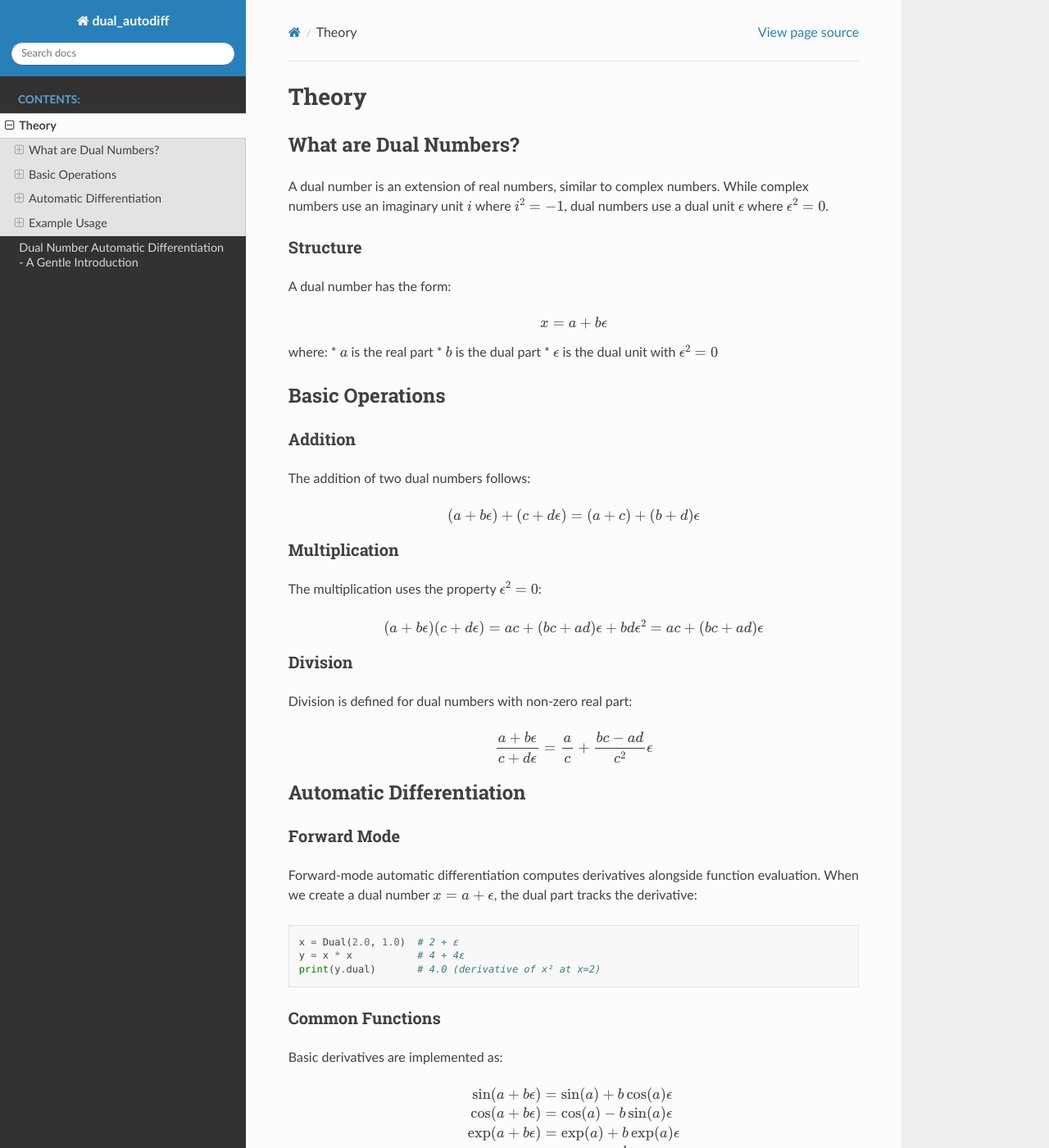
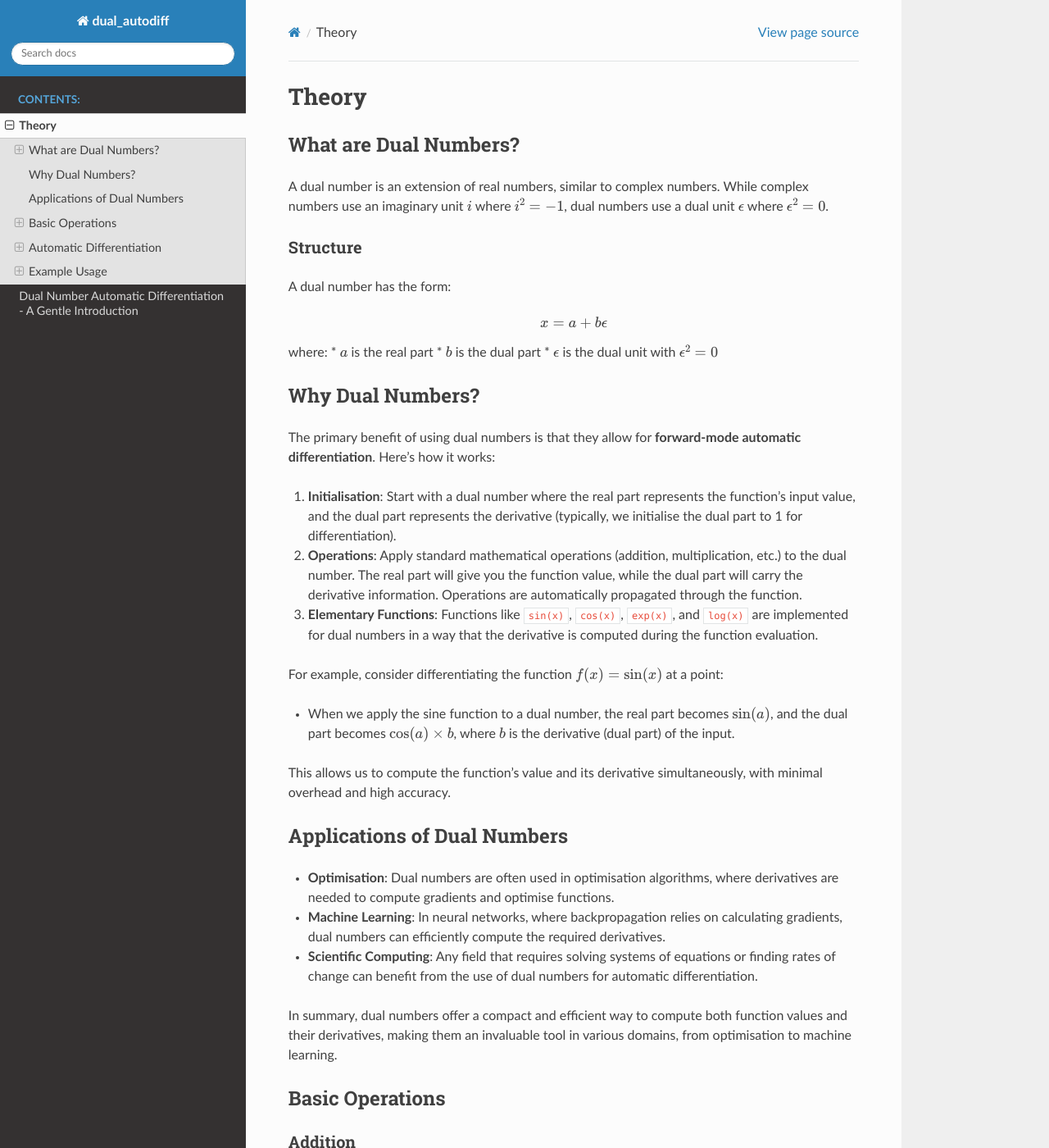
Before and after one commit to AprilQx/Master-Project-C1, a Sphinx documentation site: the page built from dual_autodiff/docs/theory.rst, in a window 1280 px wide and 1400 px high. Shown: the whole window at 82% size. Built offline with Sphinx 7.4.7 and the Read the Docs theme 3.1.0, drawn with Linux system fonts in a browser that asks for light colours; pages that are not in the unit, such as notebooks, are missing from menus.

Commit message:
changes in the _build

```diff
--- a/dual_autodiff/docs/theory.rst
+++ b/dual_autodiff/docs/theory.rst
@@ -18,6 +18,53 @@ where:
 * :math:`a` is the real part
 * :math:`b` is the dual part
 * :math:`\epsilon` is the dual unit with :math:`\epsilon^2 = 0`
+
+
+Why Dual Numbers?
+----------------
+
+The primary benefit of using dual numbers is that they allow for **forward-mode automatic differentiation**. Here's how it works:
+
+1. **Initialisation**:
+   Start with a dual number where the real part represents the function's input value, and the
+   dual part represents the derivative (typically, we initialise the dual part to 1 for differentiation).
+
+2. **Operations**:
+   Apply standard mathematical operations (addition, multiplication, etc.) to the dual number.
+   The real part will give you the function value, while the dual part will carry the derivative
+   information. Operations are automatically propagated through the function.
+
+3. **Elementary Functions**:
+   Functions like ``sin(x)``, ``cos(x)``, ``exp(x)``, and ``log(x)`` are implemented for
+   dual numbers in a way that the derivative is computed during the function evaluation.
+
+For example, consider differentiating the function :math:`f(x) = \sin(x)` at a point:
+
+* When we apply the sine function to a dual number, the real part becomes :math:`\sin(a)`,
+  and the dual part becomes :math:`\cos(a) \times b`, where :math:`b` is the derivative
+  (dual part) of the input.
+
+This allows us to compute the function's value and its derivative simultaneously, with minimal
+overhead and high accuracy.
+
+Applications of Dual Numbers
+-------------------------
+
+* **Optimisation**:
+  Dual numbers are often used in optimisation algorithms, where derivatives are needed to
+  compute gradients and optimise functions.
+
+* **Machine Learning**:
+  In neural networks, where backpropagation relies on calculating gradients, dual numbers
+  can efficiently compute the required derivatives.
+
+* **Scientific Computing**:
+  Any field that requires solving systems of equations or finding rates of change can
+  benefit from the use of dual numbers for automatic differentiation.
+
+In summary, dual numbers offer a compact and efficient way to compute both function values
+and their derivatives, making them an invaluable tool in various domains, from optimisation
+to machine learning.
 
 Basic Operations
 --------------
```
Also changed, not shown: dual_autodiff/docs/requirements.txt (+7 -3 lines), 10 other files.
